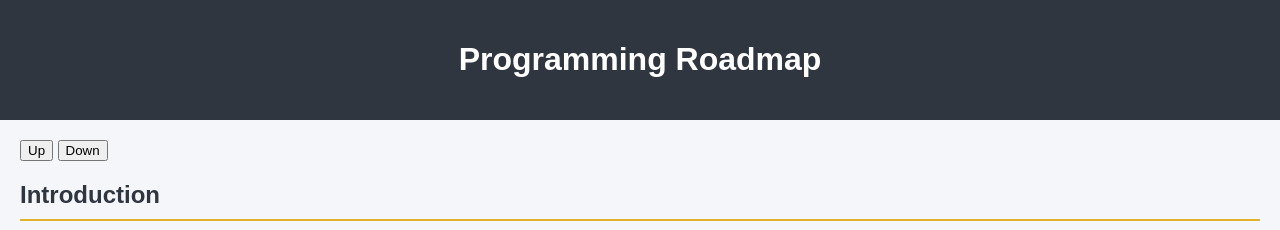
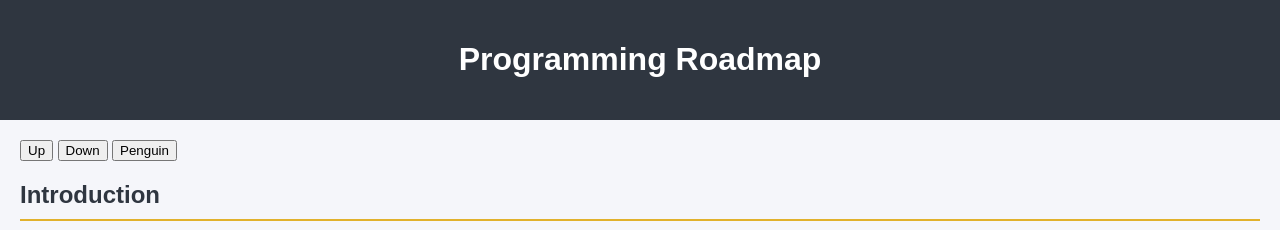
Before and after one commit to AradhyaSpace11/mywebs, a plain HTML site: page website2/index.html in a window 1280 px wide. Shown: the top 230 px of the page. Drawn offline with Linux system fonts and the light colour scheme; a script that the page names is missing.

Commit message:
penguin button

```diff
--- a/website2/index.html
+++ b/website2/index.html
@@ -15,6 +15,7 @@
         <div class="navigation-buttons">
             <button id="up-button">Up</button>
             <button id="down-button">Down</button>
+            <button id="penguin-button">Penguin</button>
         </div>
 
         <section class="roadmap-section">
```
